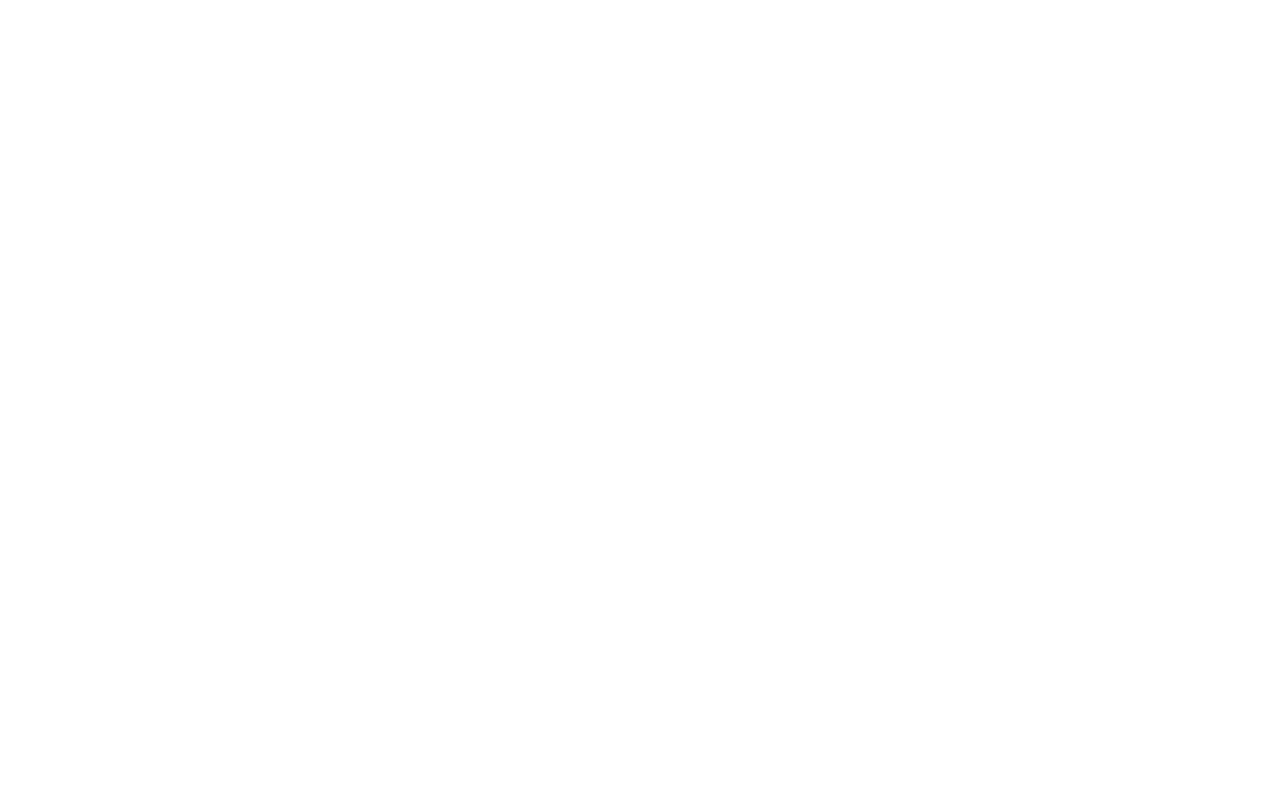
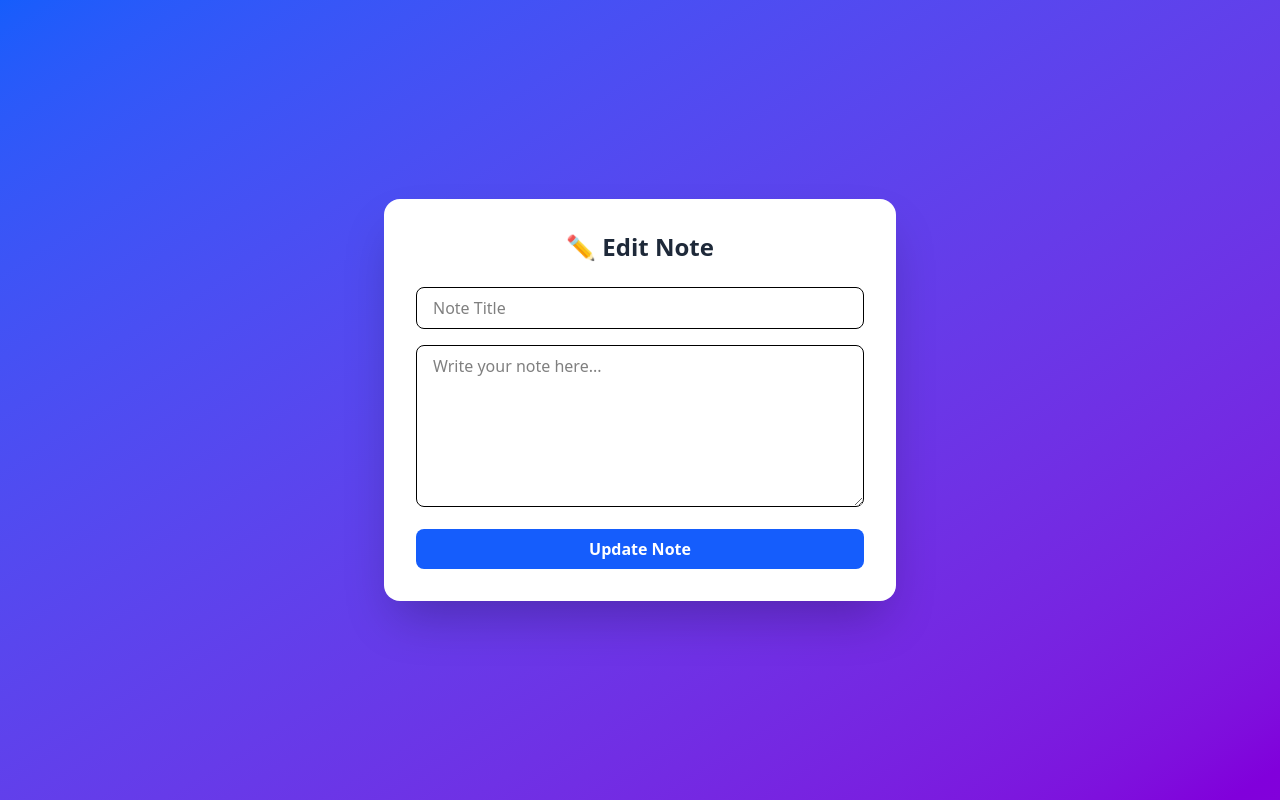
Before and after one commit to rajat290/3.-BlogPostorNotes-Management-App, a React (Vite) app in the folder frontend/: page /edit-note/1 in a window 1280 px wide. Before the commit this address had no page. Built offline with nearby package versions, Linux system fonts and the light colour scheme; no server answers.

Commit message:
freatures of  Edit + Delete note is added

```diff
--- a/frontend/src/App.jsx
+++ b/frontend/src/App.jsx
@@ -3,6 +3,8 @@
 import Login from "./pages/Login";
 import Dashboard from "./pages/Dashboard";
 import AddNote from "./pages/AddNote";
+import EditNote from "./pages/EditNote";
+
 
 function App() {
   return (
@@ -12,6 +14,8 @@
         <Route path="/login" element={<Login />} />
         <Route path="/dashboard" element={<Dashboard />} />
         <Route path="/add-note" element={<AddNote />} />
+        <Route path="/edit-note/:id" element={<EditNote />} />
+
       </Routes>
     </BrowserRouter>
   );
--- a/frontend/src/pages/Dashboard.jsx
+++ b/frontend/src/pages/Dashboard.jsx
@@ -51,7 +51,9 @@
         {loading ? (
           <p className="text-center text-gray-500">Loading notes...</p>
         ) : notes.length === 0 ? (
-          <p className="text-center text-gray-600">No notes yet. Create your first one!</p>
+          <p className="text-center text-gray-600">
+            No notes yet. Create your first one!
+          </p>
         ) : (
           <div className="grid grid-cols-1 sm:grid-cols-2 lg:grid-cols-3 gap-6">
             {notes.map((note) => (
@@ -59,10 +61,33 @@
                 key={note._id}
                 className="bg-white shadow-lg rounded-2xl p-5 hover:shadow-xl transition cursor-pointer"
               >
-                <h2 className="text-lg font-bold text-gray-800">{note.title}</h2>
+                <h2 className="text-lg font-bold text-gray-800">
+                  {note.title}
+                </h2>
                 <p className="text-gray-600 mt-2 line-clamp-3">
                   {note.content}
                 </p>
+                <div className="flex gap-3 mt-4">
+                  <button
+                    onClick={() => navigate(`/edit-note/${note._id}`)}
+                    className="px-3 py-1 bg-blue-500 text-white rounded-lg hover:bg-blue-600 text-sm"
+                  >
+                    Edit
+                  </button>
+                  <button
+                    onClick={async () => {
+                      try {
+                        await api.delete(`/notes/${note._id}`);
+                        setNotes(notes.filter((n) => n._id !== note._id)); // remove from UI
+                      } catch (err) {
+                        console.error("Delete failed:", err);
+                      }
+                    }}
+                    className="px-3 py-1 bg-red-500 text-white rounded-lg hover:bg-red-600 text-sm"
+                  >
+                    Delete
+                  </button>
+                </div>
               </div>
             ))}
           </div>
--- /dev/null
+++ b/frontend/src/pages/EditNote.jsx
@@ -0,0 +1,69 @@
+import { useEffect, useState } from "react";
+import { useNavigate, useParams } from "react-router-dom";
+import api from "../api/axios";
+
+export default function EditNote() {
+  const { id } = useParams();
+  const [formData, setFormData] = useState({ title: "", content: "" });
+  const navigate = useNavigate();
+
+  useEffect(() => {
+    const fetchNote = async () => {
+      try {
+        const res = await api.get(`/notes/${id}`);
+        setFormData({ title: res.data.title, content: res.data.content });
+      } catch (err) {
+        console.error("Failed to fetch note:", err);
+      }
+    };
+    fetchNote();
+  }, [id]);
+
+  const handleChange = (e) => {
+    setFormData({ ...formData, [e.target.name]: e.target.value });
+  };
+
+  const handleSubmit = async (e) => {
+    e.preventDefault();
+    try {
+      await api.put(`/notes/${id}`, formData);
+      navigate("/dashboard");
+    } catch (err) {
+      console.error("Update failed:", err);
+    }
+  };
+
+  return (
+    <div className="min-h-screen flex items-center justify-center bg-gradient-to-br from-blue-600 to-purple-700">
+      <div className="bg-white shadow-2xl rounded-2xl p-8 w-full max-w-lg">
+        <h2 className="text-2xl font-bold text-center text-gray-800 mb-6">
+          ✏️ Edit Note
+        </h2>
+        <form className="space-y-4" onSubmit={handleSubmit}>
+          <input
+            type="text"
+            name="title"
+            placeholder="Note Title"
+            value={formData.title}
+            onChange={handleChange}
+            className="w-full px-4 py-2 border rounded-lg focus:outline-none focus:ring-2 focus:ring-blue-500"
+          />
+          <textarea
+            name="content"
+            placeholder="Write your note here..."
+            rows="6"
+            value={formData.content}
+            onChange={handleChange}
+            className="w-full px-4 py-2 border rounded-lg focus:outline-none focus:ring-2 focus:ring-blue-500"
+          />
+          <button
+            type="submit"
+            className="w-full bg-blue-600 hover:bg-blue-700 text-white font-semibold py-2 rounded-lg transition"
+          >
+            Update Note
+          </button>
+        </form>
+      </div>
+    </div>
+  );
+}
```
